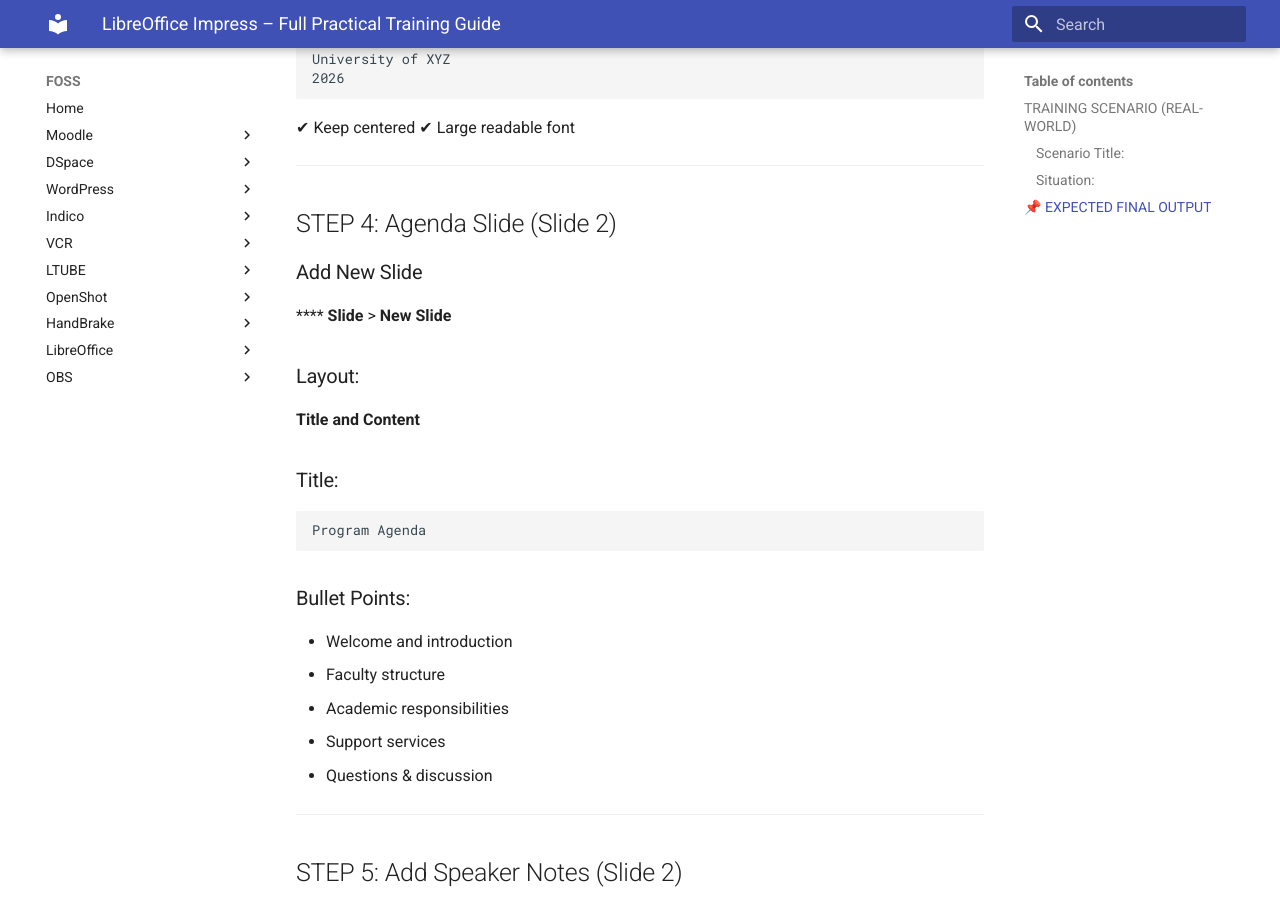
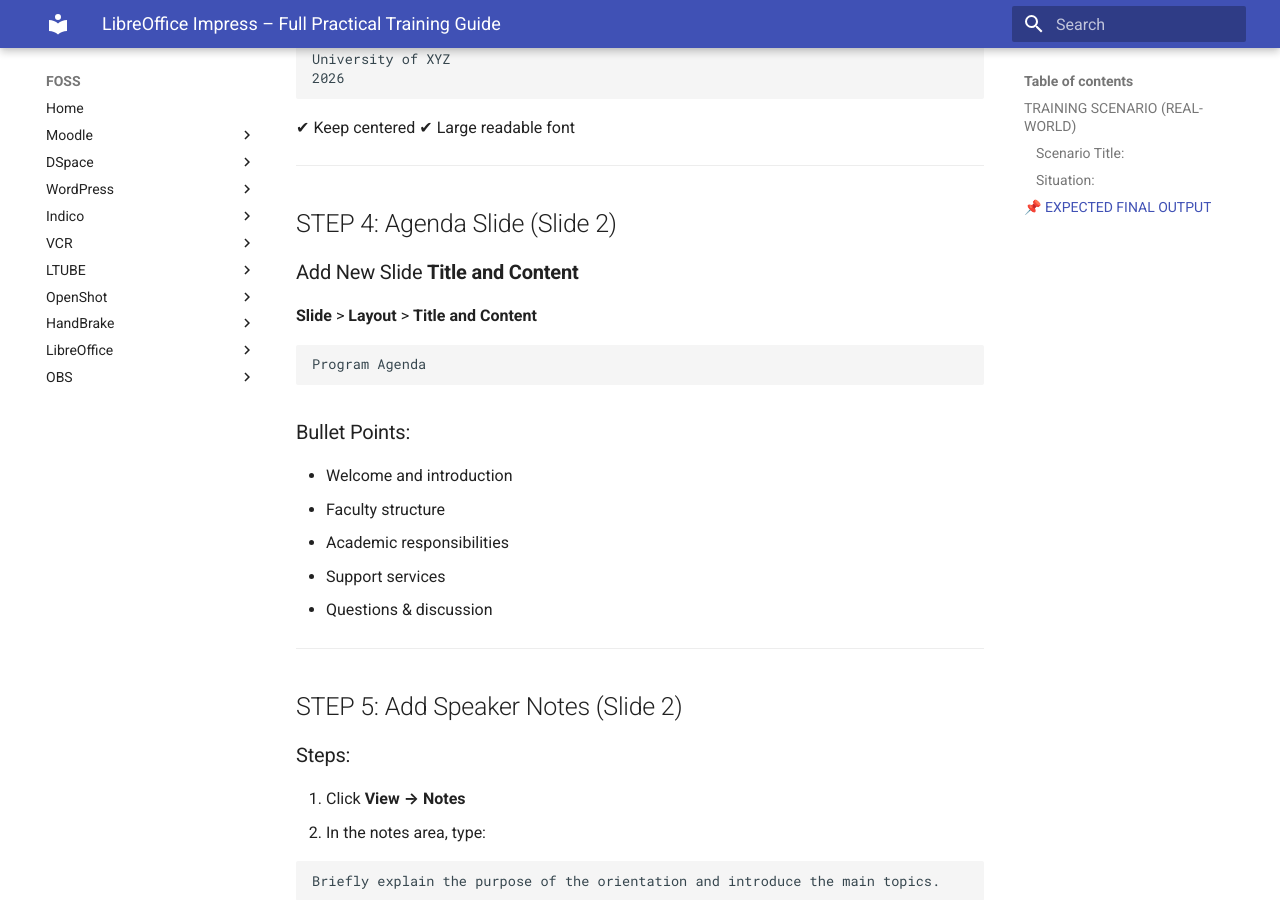
Before and after one commit to LEARN-LK/FOSS-LABWORK-HOST, an MkDocs documentation site: the page built from docs/libreoffice/Impress.md, in a window 1280 px wide and 900 px high, scrolled down 2136 px. Built offline with MkDocs 1.6.1 and Material for MkDocs 9.7.7, drawn with Linux system fonts in a browser that asks for light colours.

Commit message:
Update Impress.md

````diff
--- a/docs/libreoffice/Impress.md
+++ b/docs/libreoffice/Impress.md
@@ -89,14 +89,9 @@
 
 ##  STEP 4: Agenda Slide (Slide 2)
 
-### Add New Slide
-**** **Slide** > **New Slide**
+### Add New Slide **Title and Content**
 
-### Layout:
-
-**Title and Content**
-
-### Title:
+**Slide** > **Layout** > **Title and Content**
 
 ```
 Program Agenda
````
